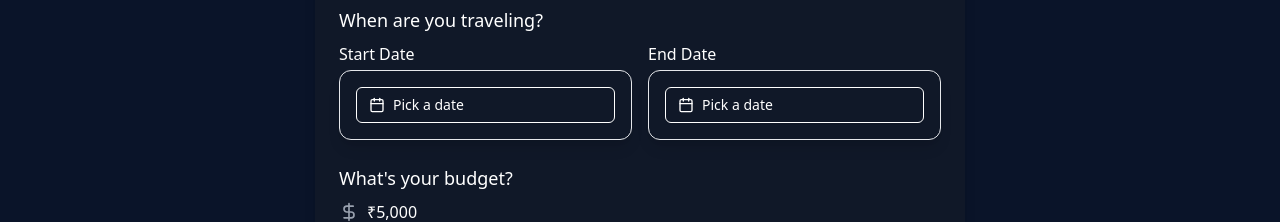
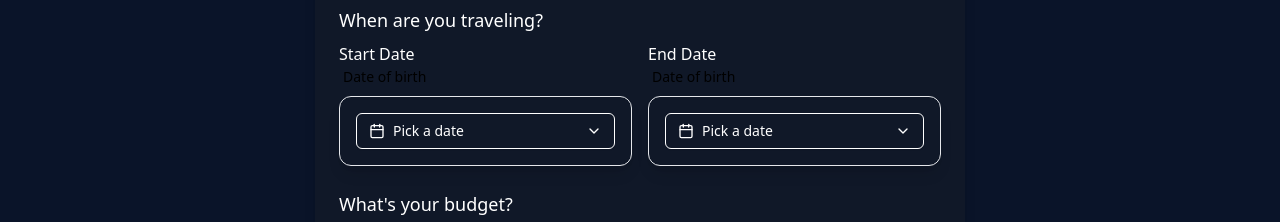
Before and after one commit to codesbyvikas/TripTactix, a React (Vite) app in the folder frontend/: page /planner in a window 1280 px wide. Shown: the part 472-694 px from the top of the page. Built offline with nearby package versions, Linux system fonts and the light colour scheme; no server answers.

Commit message:
calendar fix

```diff
--- a/frontend/package.json
+++ b/frontend/package.json
@@ -12,6 +12,7 @@
   "dependencies": {
     "@headlessui/react": "^2.2.2",
     "@heroicons/react": "^2.2.0",
+    "@radix-ui/react-label": "^2.1.7",
     "@radix-ui/react-popover": "^1.1.11",
     "@radix-ui/react-select": "^2.2.2",
     "@radix-ui/react-slot": "^1.2.2",
--- a/frontend/src/components/datePicker.jsx
+++ b/frontend/src/components/datePicker.jsx
@@ -1,12 +1,13 @@
-"use client"
+"use client";
 
-import React, { useState, useEffect } from 'react';
+import React, { useState, useEffect } from "react";
 import { addDays, format } from "date-fns";
-import { CalendarIcon } from "lucide-react";
+import { ChevronDownIcon, CalendarIcon } from "lucide-react";
 
 import { cn } from "@/lib/utils";
 import { Button } from "@/components/ui/button";
 import { Calendar } from "@/components/ui/calendar";
+import { Label } from "@/components/ui/label";
 import {
   Popover,
   PopoverContent,
@@ -21,28 +22,27 @@ import {
 } from "@/components/ui/select";
 
 function CustomDatePicker({ onDateChange }) {
-  const [date, setDate] = useState();
+  const [open, setOpen] = useState(false);
+  const [date, setDate] = useState(undefined);
   const [isHovered, setIsHovered] = useState(false);
 
-  // Communicate date changes to parent component
   useEffect(() => {
     if (onDateChange) {
       onDateChange(date);
     }
   }, [date, onDateChange]);
 
-  // Handle date selection
-  const handleDateSelect = (selectedDate) => {
-    setDate(selectedDate);
-  };
-
-  // Handle quick selection
   const handleQuickSelect = (value) => {
     const newDate = addDays(new Date(), parseInt(value));
     setDate(newDate);
+    setOpen(false);
   };
 
   return (
+    <div className="flex flex-col gap-3">
+      <Label htmlFor="date" className="px-1">
+        Date of birth
+      </Label>
       <div
         className={cn(
           "w-full p-4 border border-gray-200 dark:border-gray-800 bg-gray-900 shadow-lg rounded-xl transition-all duration-300",
@@ -51,26 +51,27 @@ function CustomDatePicker({ onDateChange }) {
         onMouseEnter={() => setIsHovered(true)}
         onMouseLeave={() => setIsHovered(false)}
       >
-      <Popover>
+        <Popover open={open} onOpenChange={setOpen}>
           <PopoverTrigger asChild>
             <Button
               variant="outline"
+              id="date"
               className={cn(
-              "w-full justify-start text-left font-normal gap-2",
-              "text-white border-white hover:bg-gray-800 hover:border-gray-700"
+                "w-full justify-between font-normal text-white border-white hover:bg-gray-800 hover:border-gray-700"
               )}
             >
+              <span className="flex gap-2 items-center">
                 <CalendarIcon className="h-4 w-4" />
-            {date ? format(date, "PPP") : <span>Pick a date</span>}
+                {date ? format(date, "PPP") : "Pick a date"}
+              </span>
+              <ChevronDownIcon />
             </Button>
           </PopoverTrigger>
           <PopoverContent
+            className="flex w-auto flex-col space-y-2 p-2 bg-white dark:bg-gray-950 text-gray-900 dark:text-gray-100 shadow-md rounded-md border border-gray-200 dark:border-gray-800"
             align="start"
-          className="flex w-auto flex-col space-y-2 p-2 bg-white dark:bg-gray-950 text-gray-900 dark:text-gray-100 shadow-md rounded-md border border-gray-200 dark:border-gray-800"
           >
-          <Select
-            onValueChange={handleQuickSelect}
-          >
+            <Select onValueChange={handleQuickSelect}>
               <SelectTrigger className="focus:ring-2 focus:ring-blue-500 focus:ring-offset-2 bg-white dark:bg-gray-950">
                 <SelectValue placeholder="Quick select" />
               </SelectTrigger>
@@ -85,20 +86,22 @@ function CustomDatePicker({ onDateChange }) {
               <Calendar
                 mode="single"
                 selected={date}
-            onSelect={handleDateSelect}
+                onSelect={(selectedDate) => {
+                  setDate(selectedDate);
+                  setOpen(false);
+                }}
                 className="text-gray-900 dark:text-gray-100"
                 classNames={{
                   day_selected: "bg-[#0A65B3] text-white hover:bg-blue-600 hover:text-white",
-              day_today: "bg-gray-100 text-gray-900 dark:bg-gray-800 dark:text-gray-50"
+                  day_today: "bg-gray-100 text-gray-900 dark:bg-gray-800 dark:text-gray-50",
                 }}
-            disabled={(date) =>
-              date < new Date()
-            }
+                disabled={(date) => date < new Date()}
               />
             </div>
           </PopoverContent>
         </Popover>
       </div>
+    </div>
   );
 }
 
--- /dev/null
+++ b/frontend/src/components/ui/label.jsx
@@ -0,0 +1,21 @@
+import * as React from "react"
+import * as LabelPrimitive from "@radix-ui/react-label"
+
+import { cn } from "@/lib/utils"
+
+function Label({
+  className,
+  ...props
+}) {
+  return (
+    <LabelPrimitive.Root
+      data-slot="label"
+      className={cn(
+        "flex items-center gap-2 text-sm leading-none font-medium select-none group-data-[disabled=true]:pointer-events-none group-data-[disabled=true]:opacity-50 peer-disabled:cursor-not-allowed peer-disabled:opacity-50",
+        className
+      )}
+      {...props} />
+  );
+}
+
+export { Label }
```
Also changed, not shown: 2 other files (tests, documents, lock files or other folders). Lines whose indentation alone changed are shown as unchanged.
